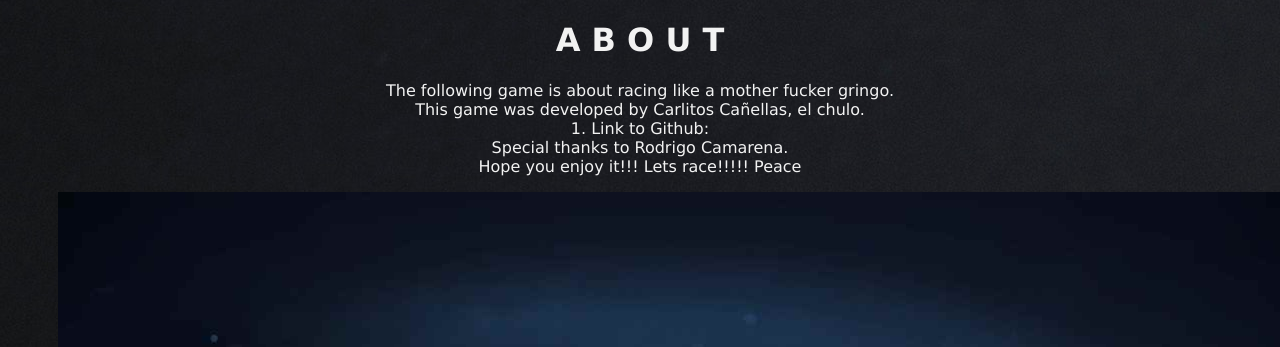
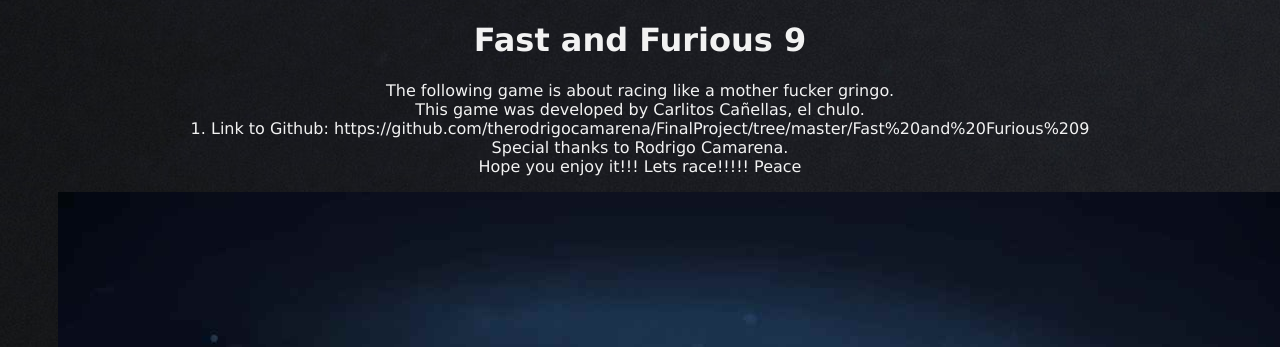
Before and after one commit to rodrigocamarena/Gamingpedia, a Flask app: page /Games in a window 1280 px wide; the page is wider, and only the part inside the window is pictured. Shown: the part 106-453 px from the top of that part. Run offline with Flask 2, Linux system fonts and the light colour scheme.

Commit message:
Gamingpedia

```diff
--- a/Templates/gamingpedia.html
+++ b/Templates/gamingpedia.html
@@ -6,9 +6,9 @@
 
 {%block Content%}
             <p class="parrafoinicial" style="max-width:600px">
-            <h1>A B O U T</h1>
+            <h1>Fast and Furious 9</h1>
                 <p class="parrafo">
-                    The following game is about racing like a mother fucker gringo.<br/> This game was developed by Carlitos Cañellas, el chulo. <br/> 1. Link to Github:  <br/>
+                    The following game is about racing like a mother fucker gringo.<br/> This game was developed by Carlitos Cañellas, el chulo. <br/> 1. Link to Github: https://github.com/therodrigocamarena/FinalProject/tree/master/Fast%20and%20Furious%209 <br/>
                     Special thanks to Rodrigo Camarena. <br/>
                     Hope you enjoy it!!! Lets race!!!!! Peace <br/>
                 </p>
```
